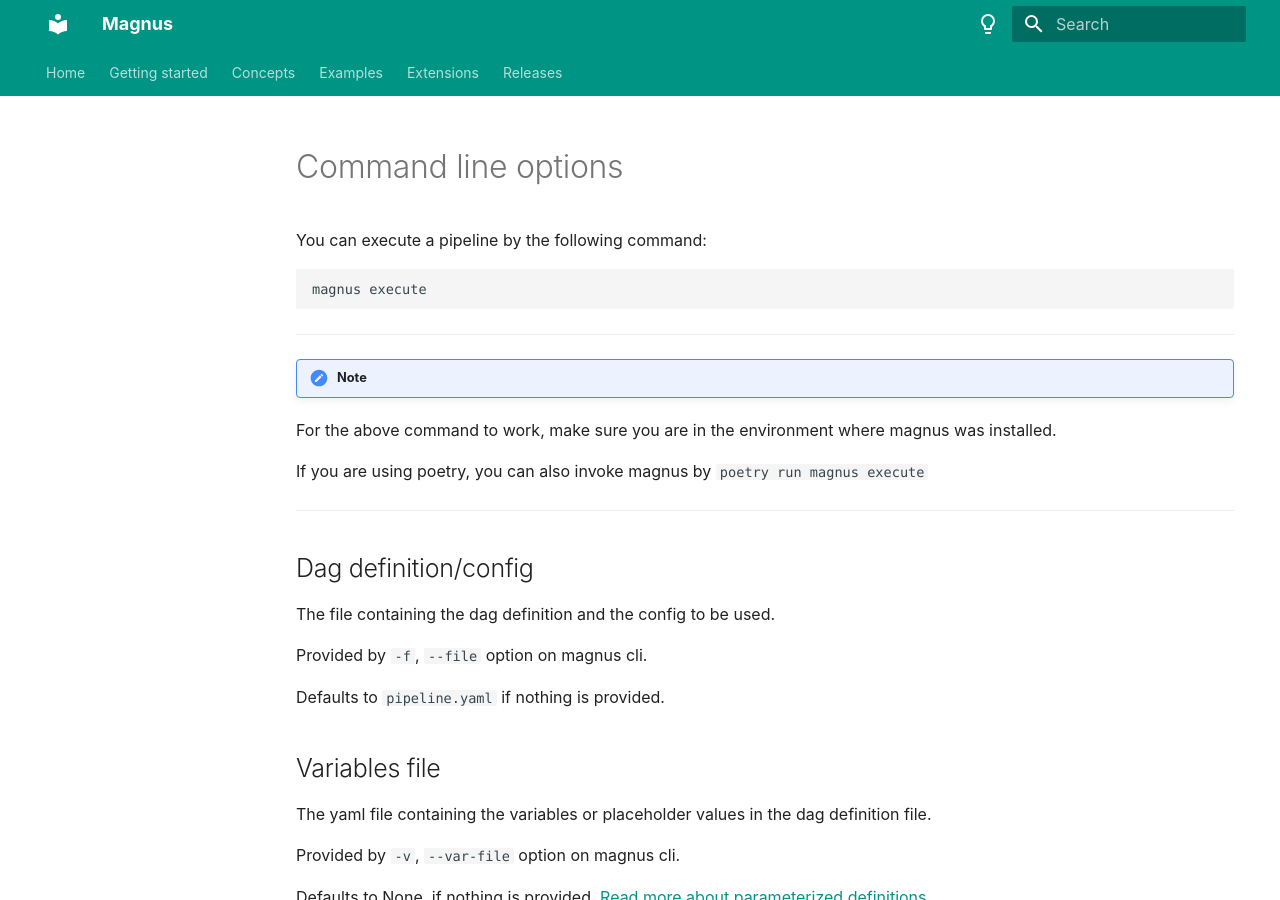
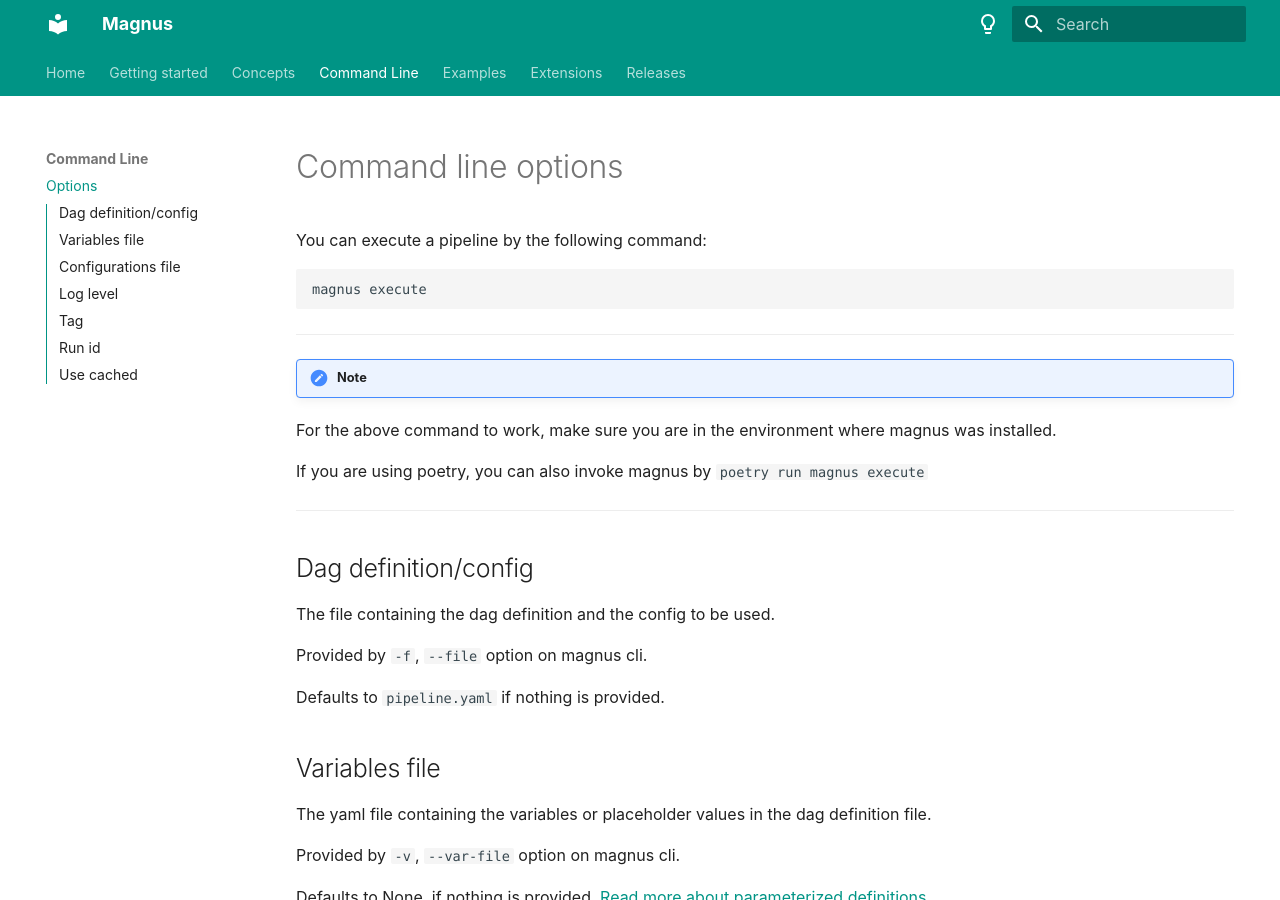
Before and after one commit to AstraZeneca/runnable, an MkDocs documentation site: the page built from docs/command-line.md, in a window 1280 px wide and 900 px high. Built offline with MkDocs 1.6.1 and Material for MkDocs 9.7.7, drawn with Linux system fonts in a browser that asks for light colours; some of the changed text lies outside the part shown.

Commit message:
Docs for command line

````diff
--- a/docs/getting_started/command-line.md
+++ b/docs/command-line.md
@@ -78,5 +78,5 @@
 Example:
 
 ```shell
-magnus execute --file example.yaml --run-id 20210506051758_ --use-cached old_run_id
+magnus execute --file example.yaml --run-id 20210506051758 --use-cached old_run_id
 ```
--- a/mkdocs.yml
+++ b/mkdocs.yml
@@ -79,6 +79,8 @@
           - "Local Container": "concepts/modes-implementations/local-container.md"
           - "Demo Renderer": "concepts/modes-implementations/demo-renderer.md"
           - "Extensions": "concepts/modes-implementations/extensions.md"
+  - "Command Line":
+      - "Options": "command-line.md"
   - "Examples":
       - "Overview": "examples.md"
   - "Extensions":
````
Also changed, not shown: docs/concepts/run-log-implementations/database.md (deleted, +0 -56 lines), docs/concepts/configurations.md (deleted), docs/tutorial/tutorial.md (deleted).
